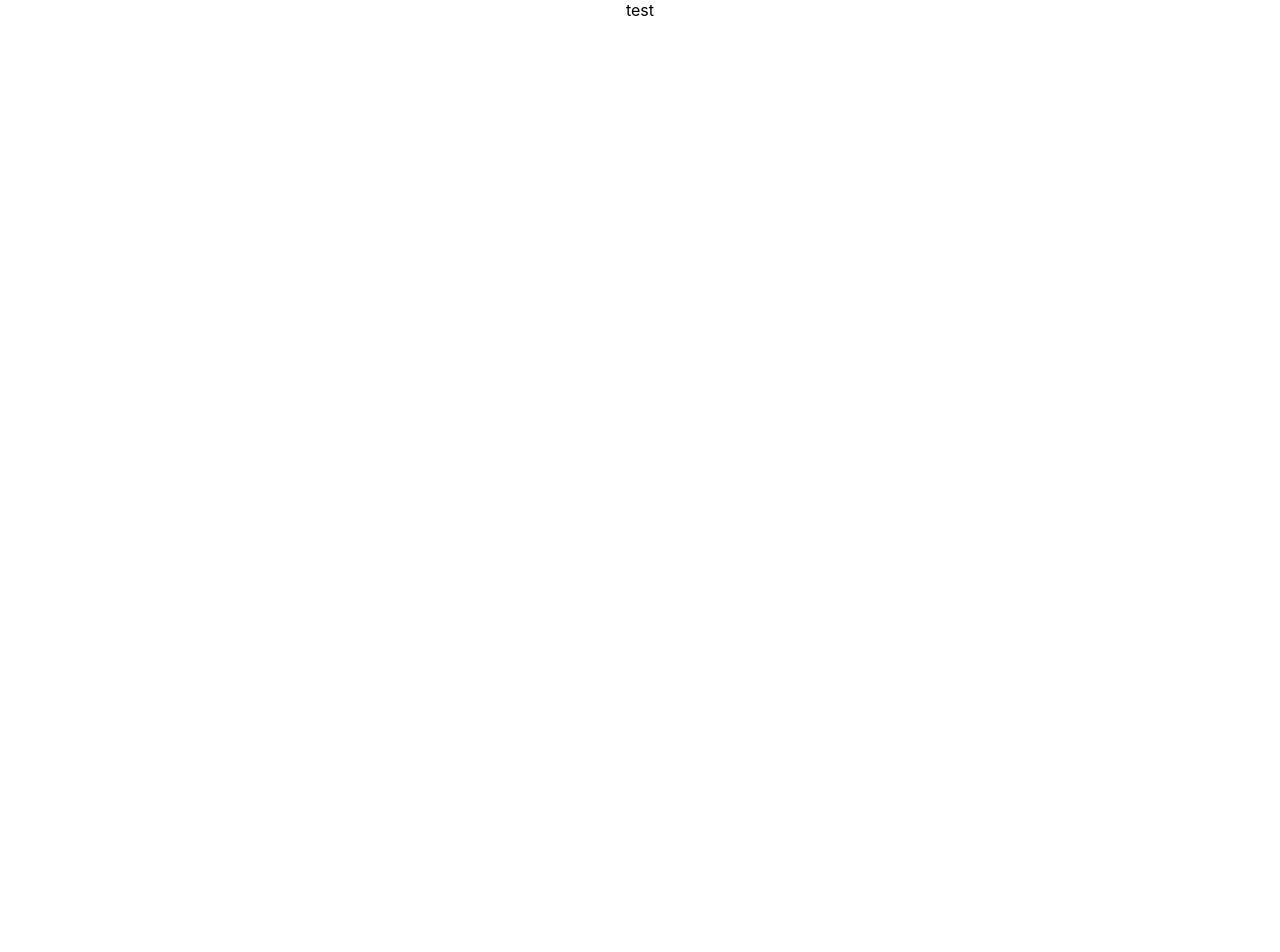
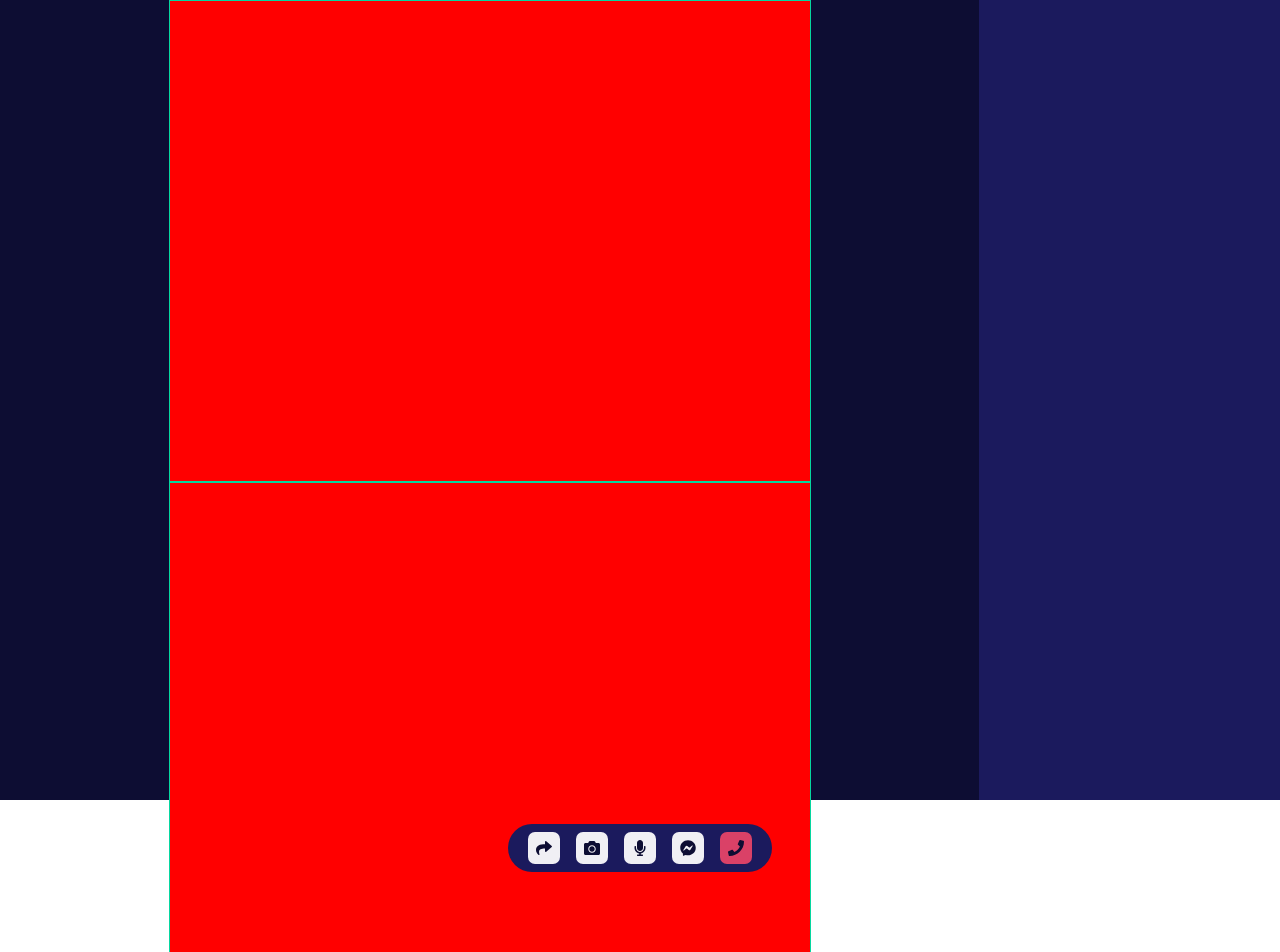
Before and after one commit to Pieloaf/FYP_WebRTC, a React (Create React App) app in the folder webrtc-react/: page /room/123 in a window 1280 px wide. Shown: the top 952 px of the page. Before the commit the page ends 800 px from the top, so only its background shows below. Built offline with nearby package versions, Linux system fonts and the light colour scheme.

Commit message:
Initial Room Code

```diff
--- a/webrtc-react/src/components/toolbar.js
+++ b/webrtc-react/src/components/toolbar.js
@@ -1,24 +1,77 @@
 import React from "react";
-import { FaShare, FaCamera, FaMicrophone, FaPhone } from "react-icons/fa";
-import './toolbar.css';
+import { FaShare, FaCamera, FaMicrophone, FaPhone, FaFacebookMessenger } from "react-icons/fa";
+import styled from "styled-components";
+import theme from "../styles/theme";
+import mixins from "../styles/mixins";
 
+const StyledToolbar = styled.div`
+    background-color: ${theme.colours.darkBlue};
+    border-radius: 32px;
+    width: fit-content;
+    padding: 0 12px;
+    transition: ${theme.transition};
+    ul {
+        ${mixins.flexCentre};
+        flex-direction: row;
+    }
+`;
+
+const ToolbarContainer = styled.div`
+    width: 100%;
+    display: flex;
+    justify-content: center;
+    position: fixed;
+    padding-bottom: 24px;
+    bottom: 0;
+    ${StyledToolbar} {
+        transform: translateY(200%);
+    }
+    &:hover ${StyledToolbar} {
+        transform: translateY(0);
+    }
+`;
+
+
+const ToolbarItem = styled.li`
+    ${mixins.flexCentre};
+    border-radius : ${theme.borderRadii.slight};
+    background-color: ${({ color }) => color ? color : theme.colours.white};
+    padding: 8px;
+    margin: 8px;
+    color: ${theme.colours.black};
+    transition: transform 0.1s ease-in-out;
+    :hover {
+        cursor: pointer;
+        transform: scale(1.1);
+        box-shadow: 0px 0px 3px 1px ${theme.colours.black};
+    }
+`;
+
+const toggleChat = () => {
+
+}
 export const Toolbar = () => {
     return (
-        <div id="call-toolbar">
+        <ToolbarContainer>
+            <StyledToolbar >
                 <ul>
-                <li>
+                    <ToolbarItem>
                         <FaShare />
-                </li>
-                <li>
+                    </ToolbarItem>
+                    <ToolbarItem>
                         <FaCamera />
-                </li>
-                <li>
+                    </ToolbarItem>
+                    <ToolbarItem>
                         <FaMicrophone />
-                </li>
-                <li>
+                    </ToolbarItem>
+                    <ToolbarItem onClick={toggleChat}>
+                        <FaFacebookMessenger />
+                    </ToolbarItem>
+                    <ToolbarItem color={theme.colours.pink}>
                         <FaPhone />
-                </li>
+                    </ToolbarItem>
                 </ul>
-        </div>
+            </StyledToolbar>
+        </ToolbarContainer>
     )
 }
--- a/webrtc-react/src/components/videosContainer.js
+++ b/webrtc-react/src/components/videosContainer.js
@@ -1,33 +1,23 @@
 import React from "react";
+import styled from "styled-components";
+import theme from "../styles/theme";
 
-export class VideoContainer extends React.Component {
-    constructor(props) {
-        super(props);
-        this.state = {
-        };
+const VideoContainer = styled.div`
+    width: 640px;
+    height: 480px;
+    background-color: red;
+    border: 1px solid #06d6a0;
+
+    @media screen and (max-width: ${theme.breakpoints.tablet}) {
+        width: 100%;
     }
+`;
 
-    componentDidMount() {
-        this.props.streams.forEach(stream => {
-            stream.mediaElement.removeAttribute("src");
-            stream.mediaElement.removeAttribute("srcObject");
-            stream.mediaElement.muted = true;
-            stream.mediaElement.volume = 0;
+export const StreamContainer = () => {
 
-        })
-    }
+    return (
+        <VideoContainer>
+        </VideoContainer>
+    )
 
-    render() {
-        return (
-            <div className="videos-container" >
-                {this.props.streams.map(stream => {
-                    return (
-                        <video key={stream.streamid} autoPlay playsInline muted={stream.type === "local"}>
-                            <source src={stream.stream} />
-                        </video>
-                    )
-                })}
-            </div>
-        );
-    }
 }
--- a/webrtc-react/src/pages/homepage.js
+++ b/webrtc-react/src/pages/homepage.js
@@ -69,7 +69,6 @@ const Features = styled.div`
             align-items: center;
         }
         > li {
-            list-style: none;
             margin: 16px
             width: 128px;
             height: 128px;
@@ -119,7 +118,7 @@ export const HomePage = () => {
                     <StyledInput placeholder="Name" width="300px" />
                     <StyledInput placeholder="Room ID" width="400px" />
                     <StyledButton bgColor={theme.colours.teal}>
-                        <Link to={`/ room ? room = ${123}& name=${123} `}>
+                        <Link to={`/room/${123}`}>
                             Join room
                         </Link>
                     </StyledButton>
@@ -127,9 +126,9 @@ export const HomePage = () => {
                 <Features>
                     <h1> Features </h1>
                     <ul>
-                        <li><FaPhone /></li>
-                        <li><FaPhone /></li>
-                        <li><FaPhone /></li>
+                        <li>Live Video Chat</li>
+                        <li>Peer to Peer Connection</li>
+                        <li>Beep Boop</li>
                     </ul>
                 </Features>
             </Body>
--- a/webrtc-react/src/pages/room.js
+++ b/webrtc-react/src/pages/room.js
@@ -1,9 +1,12 @@
 import React, { useEffect, useState, useRef } from "react";
 import { useParams } from "react-router-dom";
 import { Toolbar } from "../components/toolbar";
-import { VideoContainer } from "../components/videosContainer";
+import { StreamContainer } from "../components/videosContainer";
 import { iceServers, videoConstraints } from "../data/config";
 import history from '../history';
+import styled from "styled-components";
+import mixins from "../styles/mixins";
+import theme from "../styles/theme";
 
 function usePrevious(value) {
     const ref = useRef();
@@ -13,14 +16,57 @@ function usePrevious(value) {
     return ref.current;
 }
 
-const genRanHex = size => [...Array(size)].map(() => Math.floor(Math.random() * 16).toString(16)).join('');
+const StreamsContainer = styled.div`
+    display: flex;
+    align-items: center;
+    justify-content: space-evenly;
+    flex-direction: row;
+    flex-wrap: wrap;
+    width: -webkit-fill-available;
+    padding: 0 32px 64px;
+`;
+
+const RoomWrapper = styled.div`
+    display: flex;
+    width: -webkit-fill-available;
+    height: 100vh;
+    padding-bottom: ;
+    background-color: ${theme.colours.black};
+    @media screen and (max-width: ${theme.breakpoints.mobile}) {
+        align-items: center;
+        justify-content: center;
+    }
+`;
+
+const ChatWrapper = styled.div`
+    margin-left:auto;
+    display: flex;
+    flex-direction: column;
+    width: 400px;
+    min-width: 200px;
+    height: 100%;
+    background-color: ${theme.colours.darkBlue};
+    @media screen and (max-width: ${theme.breakpoints.mobile}) {
+        display:none;
+        position: absolute;
+        left: 0;
+        width: 0vw;
+        & .active {
+            display: flex;
+        }
+`;
 
 
 export const Room = () => {
     return (
-        <div>
-            test
-        </div>
+        <RoomWrapper>
+            <StreamsContainer>
+                <StreamContainer />
+                <StreamContainer />
+            </StreamsContainer>
+            <ChatWrapper />
+            <Toolbar />
+        </RoomWrapper>
     )
     // const [streamOpts, setStreamOpts] = useState({
     //     resolution: 0,
@@ -91,7 +137,7 @@ export const Room = () => {
 
     // const handleOpenRoom = () => {
     //     let roomid = genRanHex(16);
-    //     history.push(`/room/${roomid}?open=true`);
+    //     history.push(`/ room / ${ roomid }?open = true`);
     // }
     // // if (open) {
     // //     return (
--- a/webrtc-react/src/styles/globalStyle.js
+++ b/webrtc-react/src/styles/globalStyle.js
@@ -8,7 +8,13 @@ const GlobalStyle = createGlobalStyle`
             color: ${theme.colours.darkBlue};
         }
     }
-    li {
+    ul
+    {
+        margin: 0;
+        padding: 0;
+    }
+
+     li {
         list-style: none;
     }
 `
--- a/webrtc-react/src/styles/theme.js
+++ b/webrtc-react/src/styles/theme.js
@@ -30,6 +30,12 @@ const theme = {
         slight: `7px`
     },
 
+    breakpoints: {
+        mobile: `512px`,
+        tablet: `1024px`,
+        desktop: `1280px`,
+    },
+
 
 }
 
```
Lines whose indentation alone changed are shown as unchanged.
